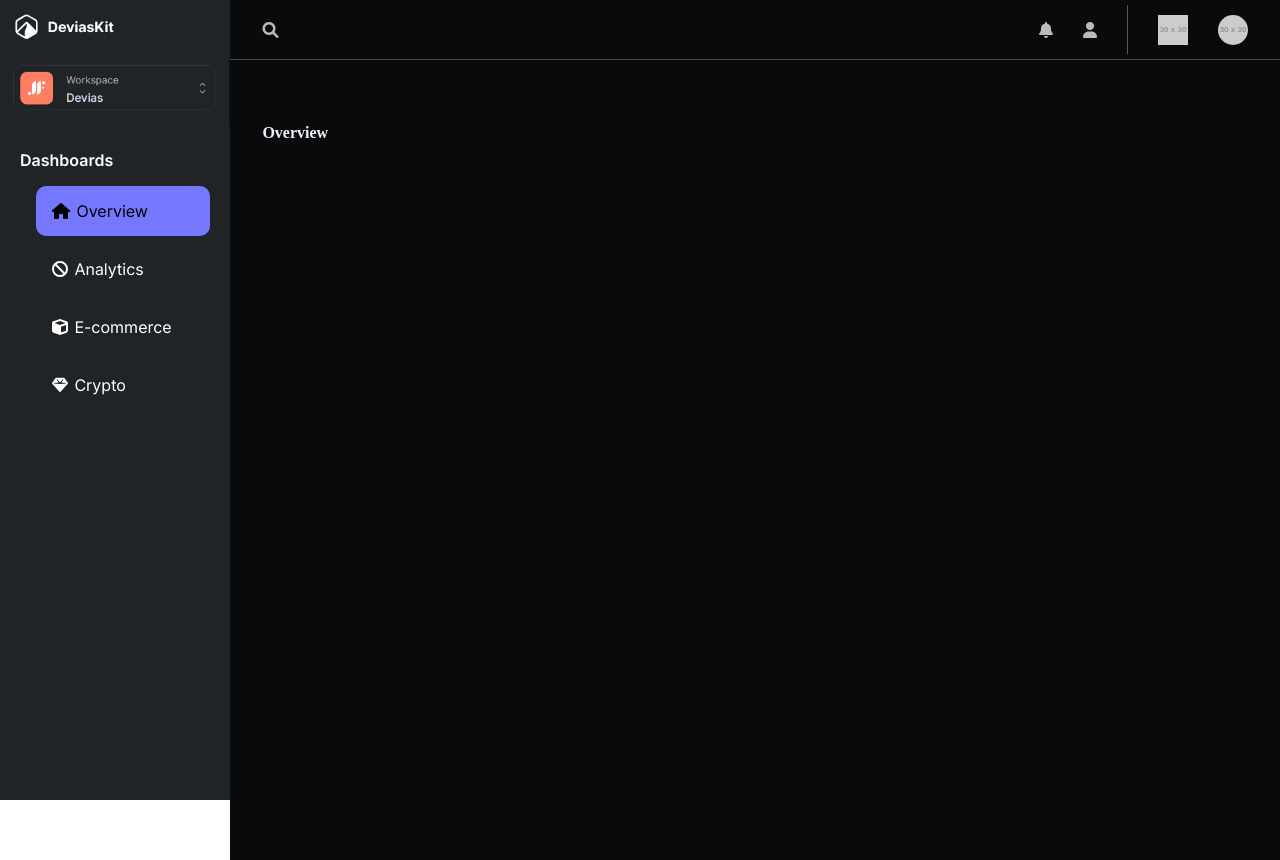
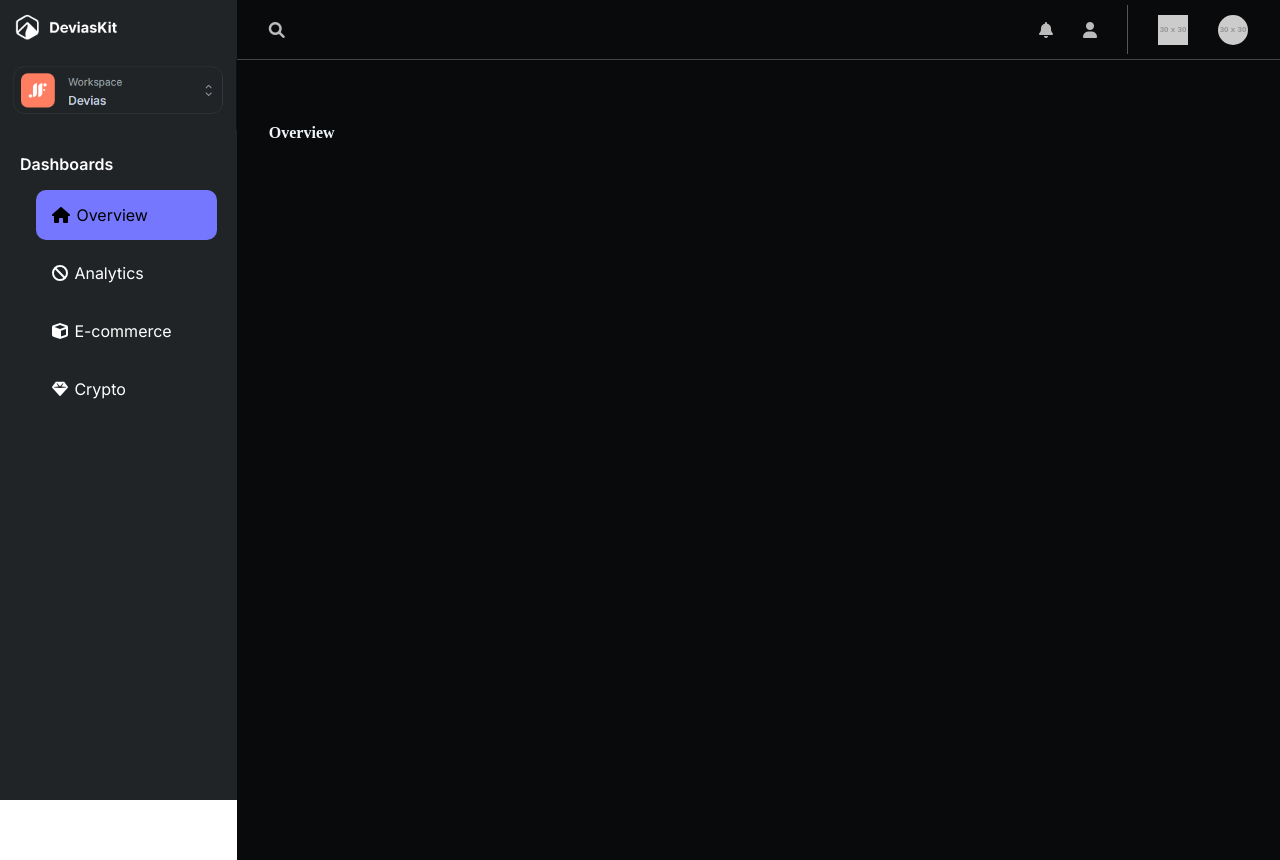
Before and after one commit to S-Priyadharshan/React-Dashboard, a React (Vite) app: page / in a window 1280 px wide. Built offline with nearby package versions, Linux system fonts and the light colour scheme.

Commit message:
sidebar width changed

```diff
--- a/package.json
+++ b/package.json
@@ -12,6 +12,7 @@
   "dependencies": {
     "@fortawesome/free-solid-svg-icons": "^6.6.0",
     "@fortawesome/react-fontawesome": "^0.2.2",
+    "font-awesome": "^4.7.0",
     "notistack": "^3.0.1",
     "react": "^18.3.1",
     "react-dom": "^18.3.1",
--- a/src/App.css
+++ b/src/App.css
@@ -1,8 +1,8 @@
 .app__base{
     position: relative;
     top: 0;
-    left: 18%;
-    width: 82%;
+    left: 18.5%;
+    width: 81.5%;
     /* border: 2px solid black; */
     height: 100vh;
     background-color: var(--main-black);
--- a/src/components/Header/Header.css
+++ b/src/components/Header/Header.css
@@ -1,7 +1,7 @@
 .app__header {
     position: relative;
-    left: 18%;
-    width: 82%;
+    left: 18.5%;
+    width: 81.5%;
     height: 60px;
     border-bottom: 1px solid #444;
     background-color: var(--main-black);
--- a/src/components/Sidebar/Sidebar.css
+++ b/src/components/Sidebar/Sidebar.css
@@ -2,7 +2,7 @@
     position: fixed;
     top: 0;
     left: 0;
-    width: 18%;
+    width: 18.5%;
     height: 100vh;
     background-color: #202427;
     color: white;
```
Also changed, not shown: 1 other file (tests, documents, lock files or other folders).
